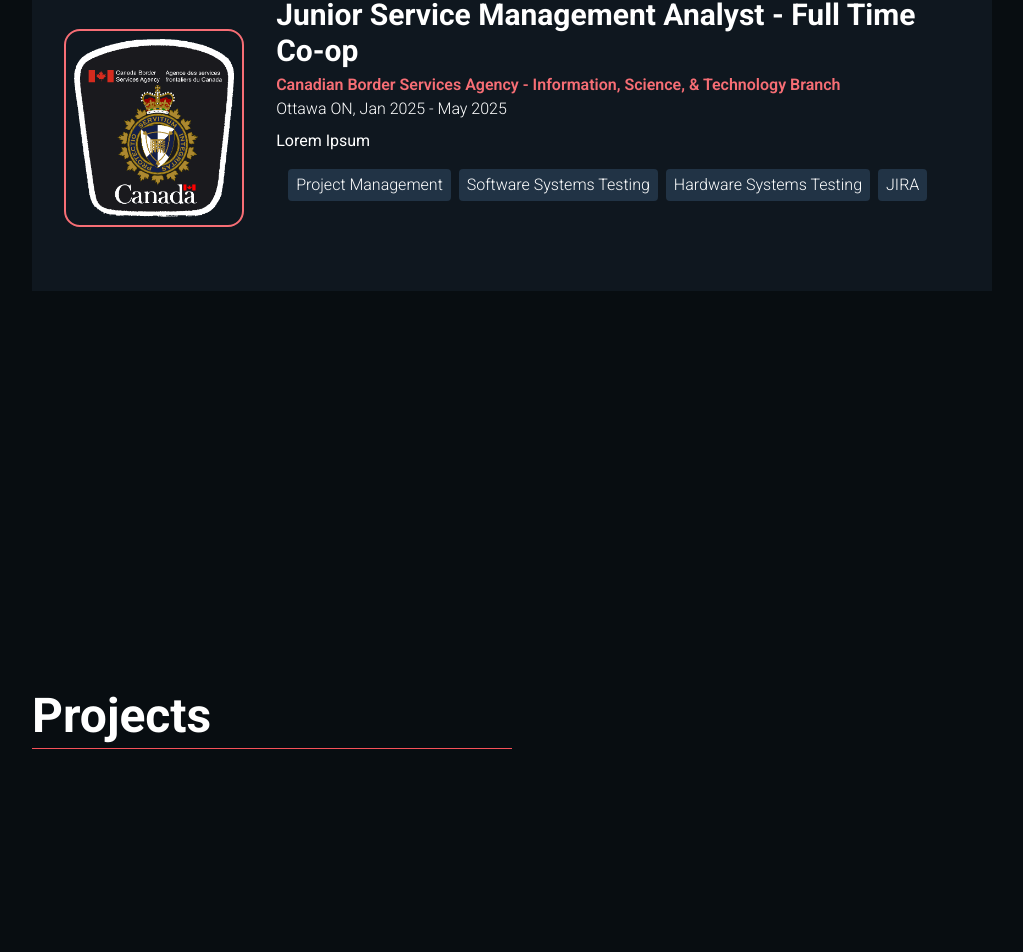
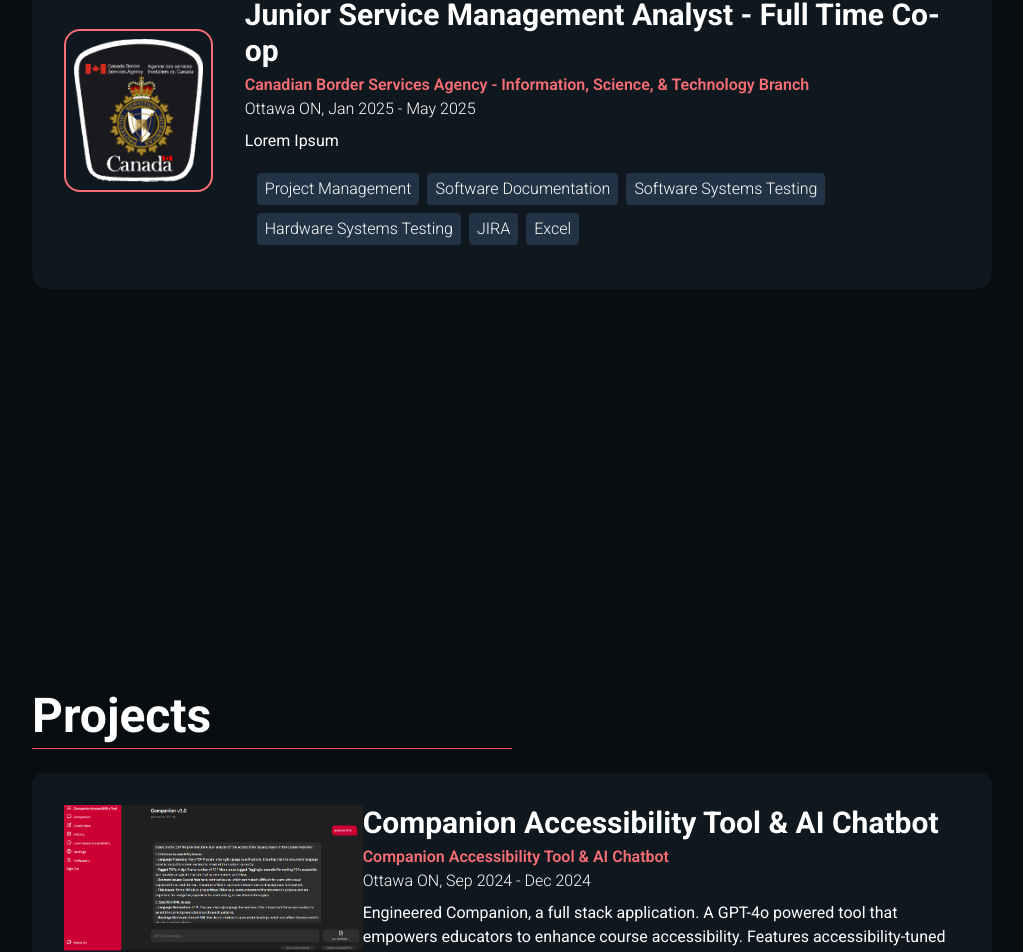
Before and after one commit to andriusavenido/Portfolio2025, a React (Vite) app in the folder portfolio-avenido/: page / in a window 1280 px wide. Shown: the part 1708-2660 px from the top of the page, without its empty margins (128-1151 px from the left). Built offline with nearby package versions, Linux system fonts and the light colour scheme; no server answers.

Commit message:
quick tweaks

```diff
--- a/portfolio-avenido/src/data/experience.json
+++ b/portfolio-avenido/src/data/experience.json
@@ -4,7 +4,7 @@
         "date":"Jan 2025 - May 2025",
         "company":"Canadian Border Services Agency - Information, Science, & Technology Branch",
         "location":"Ottawa ON",
-        "tags":["Project Management","Software Systems Testing", "Hardware Systems Testing","JIRA"],
+        "tags":["Project Management","Software Documentation","Software Systems Testing", "Hardware Systems Testing","JIRA", "Excel"],
         "description":"Lorem Ipsum",
         "img":"cbsa.png"
     }
--- a/portfolio-avenido/src/data/projects.json
+++ b/portfolio-avenido/src/data/projects.json
@@ -3,23 +3,23 @@
         "title":"Companion Accessibility Tool & AI Chatbot",
         "date":"Sep 2024 - Dec 2024",
         "association":"University of Ottawa",
+        "application":"Website",
         "location":"Ottawa ON",
-        "shortDescription":"A GPT-4o powered tool that empowers educators to enhance course accessibility. Seamlessly integrated with Ally by Canvas, it simplifies accessibility reporting and provides actionable insights for improving course content.",
-        "longDescription":"",
+        "description":"Engineered Companion, a full stack application. A GPT-4o powered tool that empowers educators to enhance course accessibility. Features accessibility-tuned responses and conversation history state management. ",
         "link":"",
-        "img":"",
+        "img":"companionlanding.png",
         "technologies":["React.js","Node.js","GPT-4o","Express.js","MongoDB"]
     },
     {
         "title":"Event Attendance Management System",
         "date":"Sep 2024 - Dec 2024",
         "association":"University of Ottawa",
+        "application":"Mobile Application",
         "location":"Ottawa ON",
-        "shortDescription":"",
-        "longDescription":"",
+        "description":"",
         "link":"",
         "img":"",
-        "technologies":["Java","Android Studio","Firebase Real-time Database","Espresso","JUnit"]
+        "technologies":["Java","Android Studio","Firebase","Espresso","JUnit"]
     }
 
 ]
--- a/portfolio-avenido/src/sections/Education.tsx
+++ b/portfolio-avenido/src/sections/Education.tsx
@@ -6,24 +6,41 @@ const Education: React.FC = () => {
       <h2 className="font-bold text-3xl sm:text-4xl md:text-5xl">Education</h2>
       <hr className="border-[var(--primary)] w-1/2 my-2" />
       <div className="flex flex-col lg:flex-row items-center">
-      <img
-  className="w-64 lg:block md:hidden sm:hidden my-8 border-2 border-[var(--accent)] rounded-2xl"
-  src={imgUOttawa}
-  alt="University of Ottawa"
-/>
+        <img
+          className="w-64 lg:block md:hidden sm:hidden my-8 border-2 border-[var(--accent)] rounded-2xl"
+          src={imgUOttawa}
+          alt="University of Ottawa"
+        />
         <div className="p-8">
           <h3 className="font-bold text-2xl sm:text-3xl md:text-4xl">
             Bachelors of Applied Science, Software Engineering Co-op
           </h3>
-          <h4 className="font-light text-lg sm:text-xl">Ottawa ON | 2023 - 2027</h4>
+          <h4 className="font-light text-lg sm:text-xl">
+            Ottawa ON | 2023 - 2027
+          </h4>
           <p className="pt-2">Dean's List: Fall 2023, Winter 2024, Fall 2024</p>
-          <p className="pt-2">At my time at the University of Ottawa, I have gained in-depth knowledge in computer science, software development, and the professional engineering practice.</p>
+          <p className="pt-2">
+            At my time at the University of Ottawa, I have gained in-depth
+            knowledge in computer science, software development, and the
+            professional engineering practice.
+          </p>
           <ul className="p-4 font-light">
             <li className="mb-2">
-              <span className="text-[var(--accent)]">First Year:</span> I learned about web development, in-depth concepts in Java and Python, professional engineering practices, discrete mathematics, and physics. This foundational knowledge helped me build problem-solving skills and understand the core principles of software development and engineering.
+              <span className="text-[var(--accent)]">First Year:</span> I
+              learned about web development, in-depth concepts in Java and
+              Python, professional engineering practices, discrete mathematics,
+              and physics. This foundational knowledge helped me build
+              problem-solving skills and understand the core principles of
+              software development and engineering.
             </li>
             <li>
-              <span className="text-[var(--accent)]">Second Year:</span> I delved deeper into the low-level processes of hardware and software, gaining fundamental knowledge of computer operations. I explored the principles of software engineering and frameworks, and studied algorithms to enhance my code problem-solving and optimization skills. I applied my knowledge of full-stack development to work with a real-world client to produce software.
+              <span className="text-[var(--accent)]">Second Year:</span> I
+              delved deeper into the low-level processes of hardware and
+              software, gaining fundamental knowledge of computer operations. I
+              explored the principles of software engineering and frameworks,
+              and studied algorithms to enhance my code problem-solving and
+              optimization skills. I applied my knowledge of full-stack
+              development to work with a real-world client to produce a software product.
             </li>
           </ul>
         </div>
@@ -32,10 +49,22 @@ const Education: React.FC = () => {
       <div className="flex flex-wrap items-center mt-8">
         <h3 className="text-2xl sm:text-3xl">Relevant Courses</h3>
         <div className="p-8 flex flex-wrap justify-center">
-          <CourseBlock courseName={"Intro to Software Engineering"} skills={["OOP", "QA", "UX", "Java", "Frameworks"]} />
-          <CourseBlock courseName={"Computer Architecture I"} skills={["Assembly", "Digital System Design"]} />
-          <CourseBlock courseName={"Data Structures and Algorithms"} skills={["ADT", "Trees", "Sorting", "Searching"]} />
-          <CourseBlock courseName={"Eng. Product Development"} skills={["Project Management", "Full Stack Development"]} />
+          <CourseBlock
+            courseName={"Intro to Software Engineering"}
+            skills={["OOP", "QA", "UX", "Java", "Frameworks"]}
+          />
+          <CourseBlock
+            courseName={"Computer Architecture I"}
+            skills={["Assembly", "Digital System Design"]}
+          />
+          <CourseBlock
+            courseName={"Data Structures and Algorithms"}
+            skills={["ADT", "Trees", "Sorting", "Searching"]}
+          />
+          <CourseBlock
+            courseName={"Eng. Product Development"}
+            skills={["Project Management", "Full Stack Development"]}
+          />
         </div>
       </div>
     </div>
--- a/portfolio-avenido/src/sections/Experience.tsx
+++ b/portfolio-avenido/src/sections/Experience.tsx
@@ -6,25 +6,27 @@ const Experience: React.FC = () => {
       <h2 className="font-bold text-3xl sm:text-4xl md:text-5xl">Experience</h2>
       <hr className="border-[var(--primary)] w-1/2 my-2" />
       <div className="flex items-center mt-4 ">
-        {expList.map((experience) =>(<Block details={experience}/>))}
+        {expList.map((experience, index) => (
+          <Block details={experience} key={index}/>
+        ))}
       </div>
     </div>
   );
 };
 
 type ExpDetails = {
-    "title":string,
-    "date":string,
-    "company":string,
-    "location":string,
-    "tags":string[],
-    "description":string,
-    "img":string
-}
+  title: string;
+  date: string;
+  company: string;
+  location: string;
+  tags: string[];
+  description: string;
+  img: string;
+};
 
-const Block: React.FC<{details: ExpDetails}> = ({details}) =>{
+const Block: React.FC<{ details: ExpDetails }> = ({ details }) => {
   return (
-    <div className="flex flex-col lg:flex-row items-start p-4 md:p-8 bg-[var(--background)] w-full">
+    <div className="flex flex-col lg:flex-row items-start p-4 md:p-8 bg-[var(--background)] w-full rounded-2xl">
       <div>
         <img
           className="w-32 md:w-48 my-4 md:my-8 border-2 p-2 border-[var(--accent)] rounded-2xl hidden lg:block"
@@ -32,27 +34,27 @@ const Block: React.FC<{details: ExpDetails}> = ({details}) =>{
         />
       </div>
       <div className="lg:ml-8">
-        <h3 className="font-bold text-2xl md:text-3xl">
-          {details.title}
-        </h3>
+        <h3 className="font-bold text-2xl md:text-3xl">{details.title}</h3>
         <h4 className="pt-1 font-semibold text-[var(--accent)]">
           {details.company}
         </h4>
         <h4 className="font-light">
           {details.location}, {details.date}
         </h4>
-        <p className="pt-2">
-          {details.description}
-        </p>
+        <p className="pt-2">{details.description}</p>
         <div className="mt-2 p-2 font-light flex-wrap">
           {details.tags.map((tag, index) => (
-            <div className="mx-1 py-1 px-2 bg-[var(--background-800)] inline-block rounded-sm" key={index}>{tag}</div>
+            <div
+              className="m-1 py-1 px-2 bg-[var(--background-800)] inline-block rounded-sm"
+              key={index}
+            >
+              {tag}
+            </div>
           ))}
         </div>
       </div>
     </div>
-  )
-}
-
+  );
+};
 
 export default Experience;
--- a/portfolio-avenido/src/sections/Projects.tsx
+++ b/portfolio-avenido/src/sections/Projects.tsx
@@ -1,9 +1,50 @@
+import projectList from "../data/projects.json"
+
 const Projects: React.FC = () => {
     return ( <div className="h-screen mx-4 sm:mx-8 md:mx-16 lg:mx-40 min-h-screen">
         <h2 className="font-bold text-3xl sm:text-4xl md:text-5xl">Projects</h2>
         <hr className="border-[var(--primary)] w-1/2 my-2" />
-
+        <div className="flex flex-wrap items-center mt-4 ">
+        {projectList.map((project,index) => (
+          <Block details={project} key={index}/>
+        ))}
+      </div>
       </div> );
 }
 
+type ProjectDetails = {
+    title:string,
+    date:string,
+    association:string,
+    application:string,
+    location:string,
+    description:string,
+    link:string,
+    img:string,
+    technologies:string[]
+}
+
+const Block: React.FC<{details:ProjectDetails}> = ({ details }) =>{
+  return (
+    <div className="flex lg:flex-row flex-col items-start p-4 md:p-8 bg-[var(--background)] w-full min-h-80 my-2 rounded-xl">
+      <img
+          className="w-full max-w-1/3 lg:block "
+          src={`/assets/${details.img}`}
+        />
+        <div className="flex flex-col">
+          <h3 className="font-bold text-2xl md:text-3xl">{details.title}</h3>
+         <h4 className="pt-1 font-semibold text-[var(--accent)]">
+          {details.title}
+        </h4>
+        <h4 className="font-light">
+          {details.location}, {details.date}
+        </h4>
+        <p className="pt-2">{details.description}</p>
+        </div>
+
+
+    </div>
+  );
+}
+
 export default Projects;
```
Also changed, not shown: portfolio-avenido/public/assets/companionlanding.png (added).
